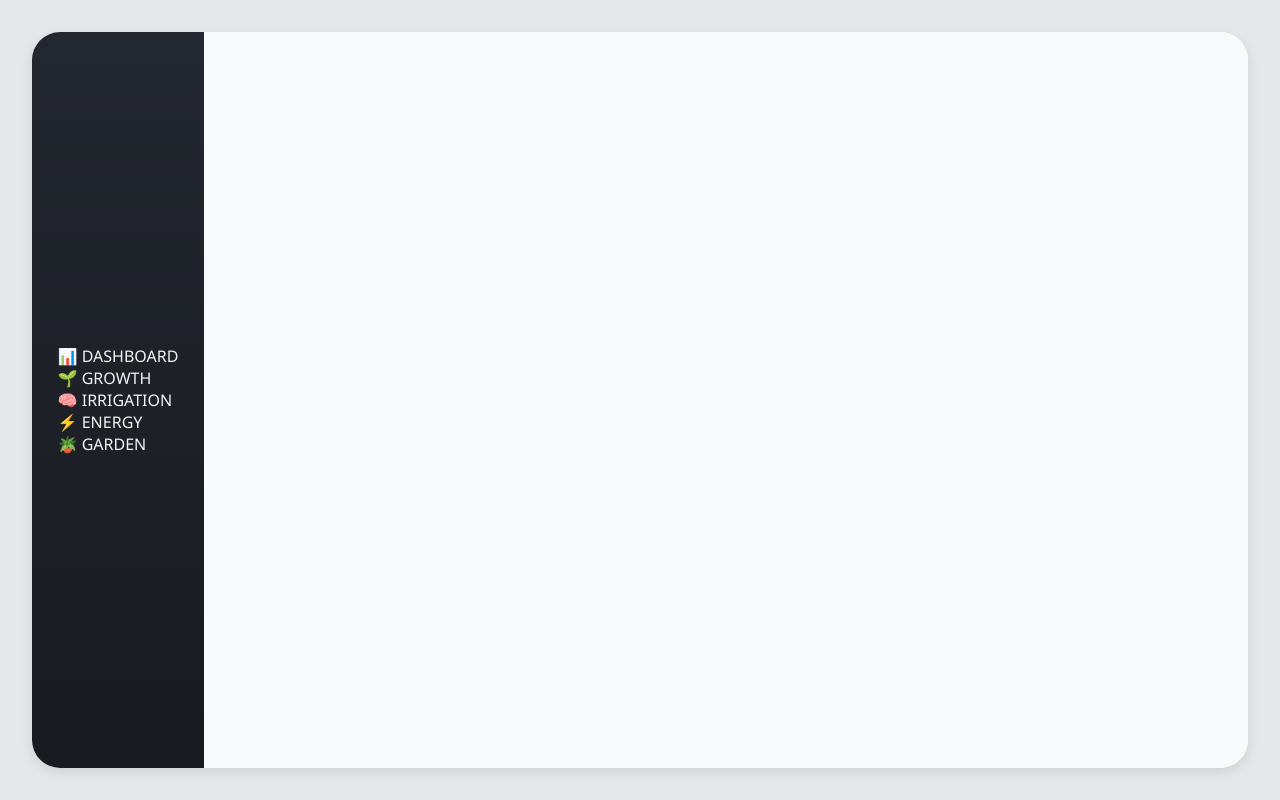
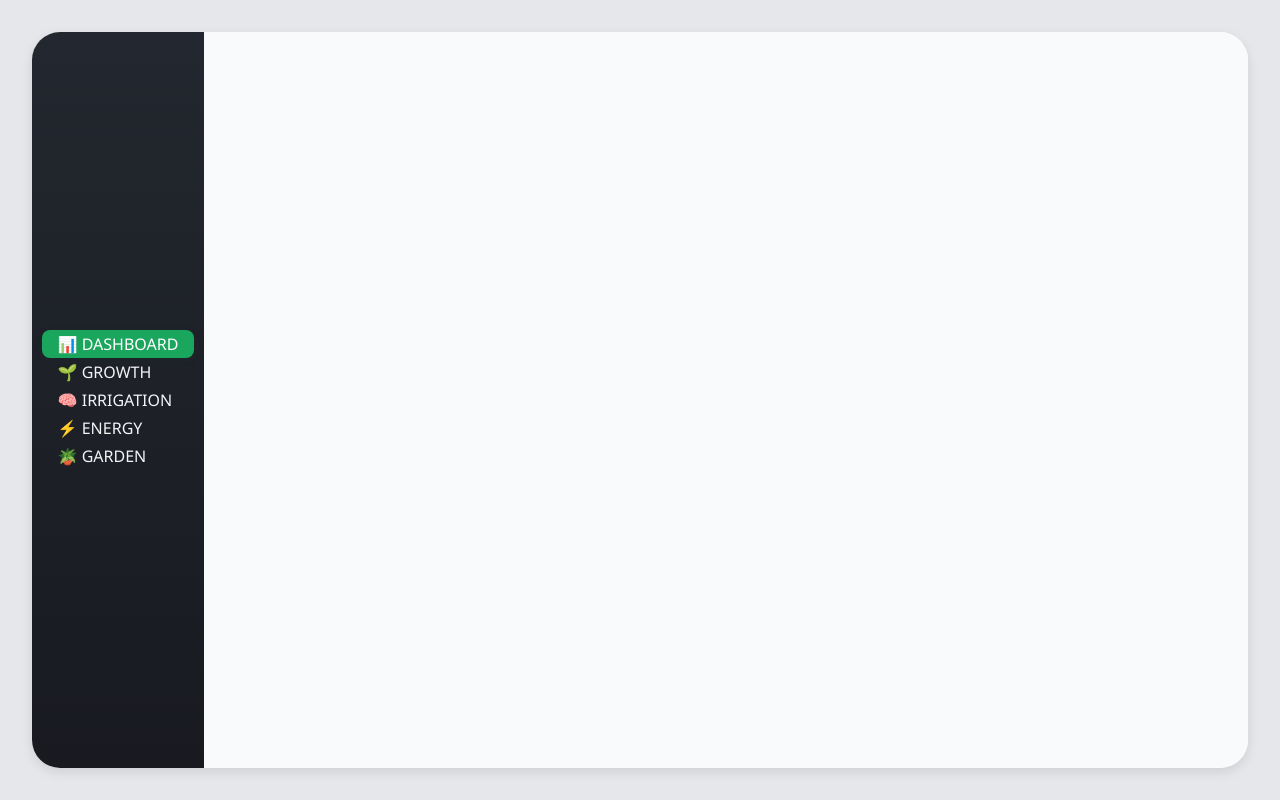
Before and after one commit to Osca-K/EcoAgriTechX, a plain HTML site: page index.html in a window 1280 px wide. In both pictures the pointer is over the item 117 px from the left and 356 px from the top of the page. Drawn offline with Linux system fonts and the light colour scheme.

Commit message:
Hoverfing effect of Sidbar

```diff
--- a/styles.css
+++ b/styles.css
@@ -1,3 +1,14 @@
+.nav li {
+  transition: background 0.2s, color 0.2s, box-shadow 0.2s;
+  border-radius: 8px;
+  padding: 3px 16px;
+}
+.nav li:hover {
+  background: #1aa65d;
+  color: #fff;
+  box-shadow: 0 2px 8px rgba(44,62,80,0.08);
+  cursor: pointer;
+}
 .nav {
   list-style: none;
   padding: 0;
```
